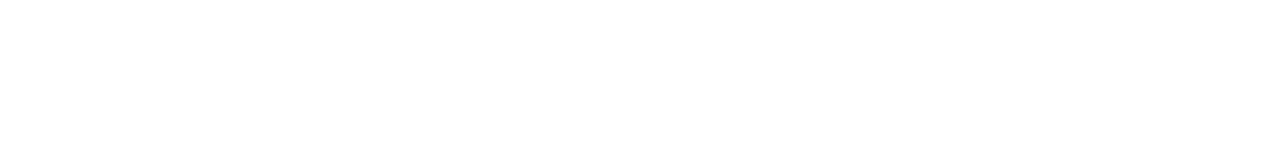
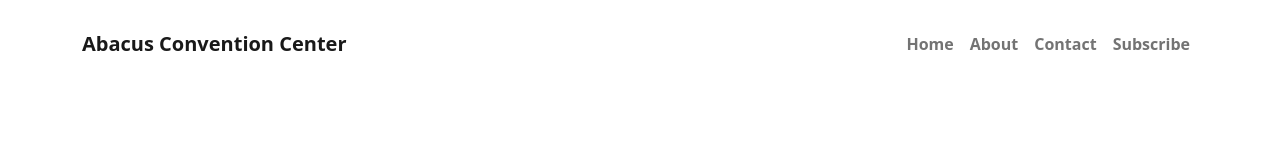
Before and after one commit to sadikware/convention-center, a plain HTML site: page index.html in a window 1280 px wide. Drawn offline with nearby package versions, Linux system fonts and the light colour scheme.

Commit message:
navbar added

```diff
--- a/index.html
+++ b/index.html
@@ -16,6 +16,42 @@
     <link rel="stylesheet" href="style.css" />
   </head>
   <body>
+    <!-- Navbar start -->
+    <header class="p-3">
+      <nav class="navbar navbar-expand-lg fw-bold">
+        <div class="container">
+          <a class="navbar-brand" href="#">Abacus Convention Center </a>
+          <button
+            class="navbar-toggler"
+            type="button"
+            data-bs-toggle="collapse"
+            data-bs-target="#navbarNav"
+            aria-controls="navbarNav"
+            aria-expanded="false"
+            aria-label="Toggle navigation"
+          >
+            <span class="navbar-toggler-icon"></span>
+          </button>
+          <div class="collapse navbar-collapse" id="navbarNav">
+            <ul class="navbar-nav ms-auto">
+              <li class="nav-item">
+                <a class="nav-link" aria-current="page" href="#">Home</a>
+              </li>
+              <li class="nav-item">
+                <a class="nav-link" href="#">About</a>
+              </li>
+              <li class="nav-item">
+                <a class="nav-link" href="#">Contact</a>
+              </li>
+              <li class="nav-item">
+                <a class="nav-link">Subscribe</a>
+              </li>
+            </ul>
+          </div>
+        </div>
+      </nav>
+    </header>
+    <!-- Navbar End -->
     <!-- Bootstrap CDN JS -->
     <script
       src="https://cdn.jsdelivr.net/npm/bootstrap@5.2.0/dist/js/bootstrap.bundle.min.js"
```
